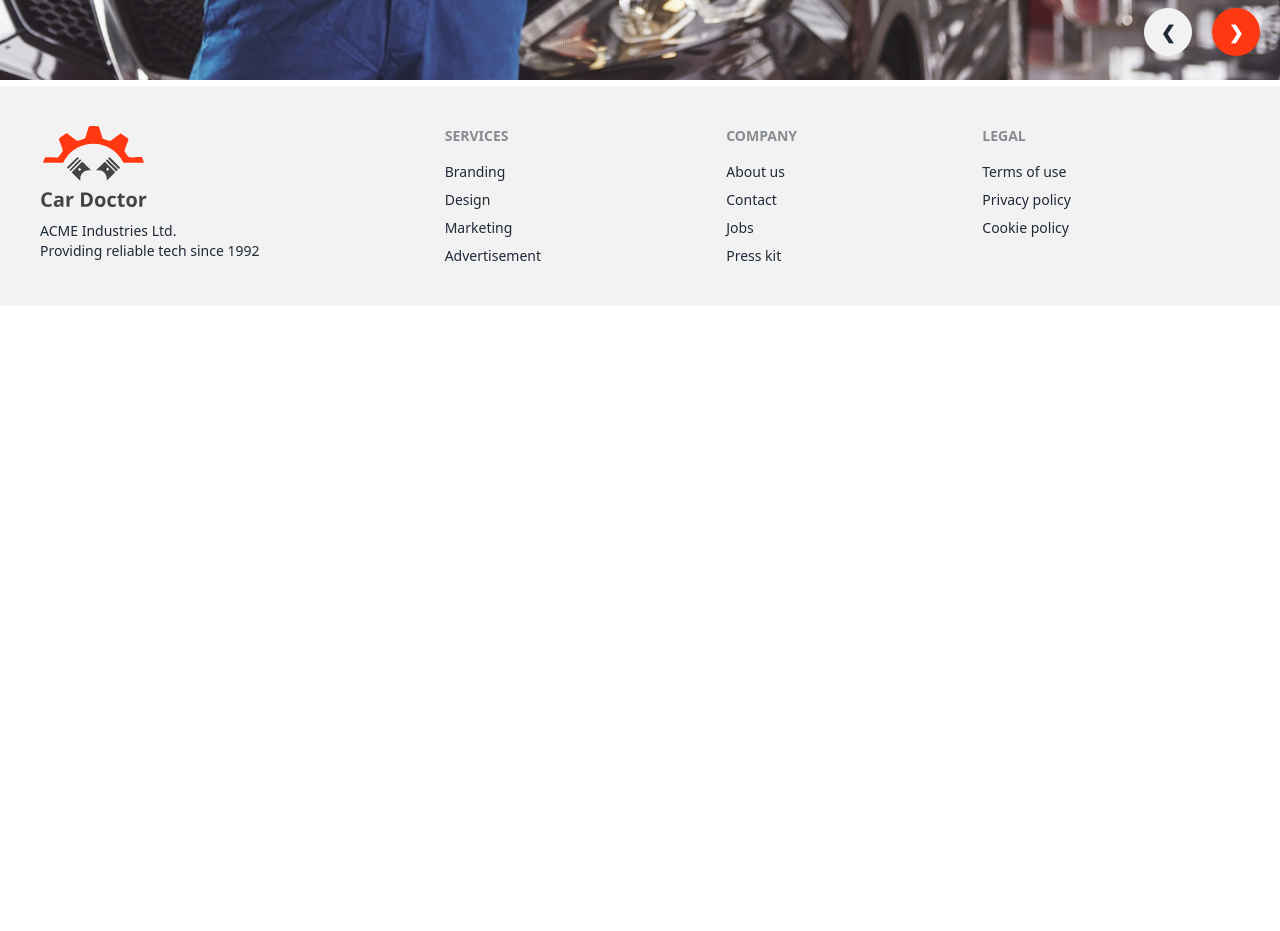
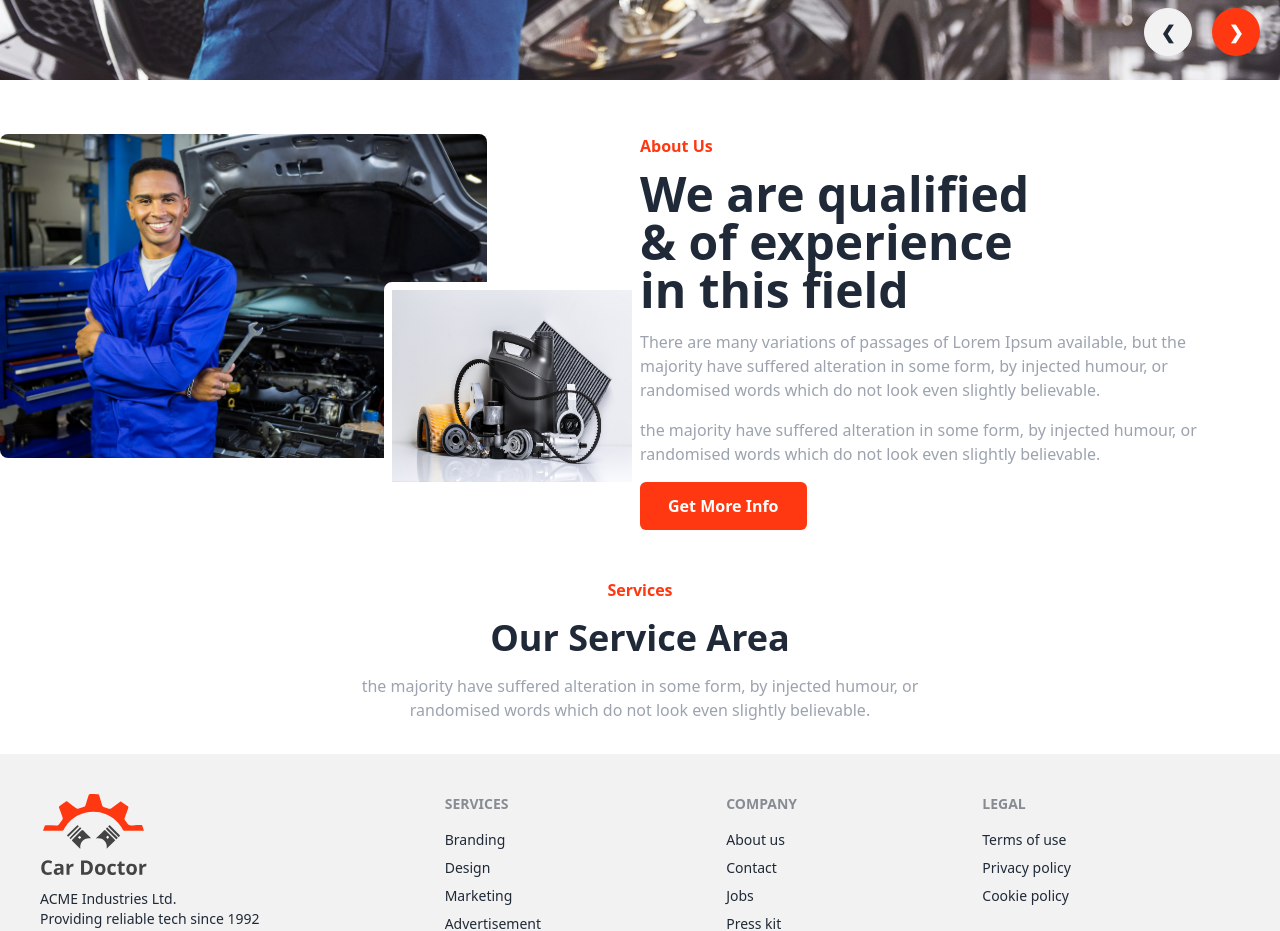
Before and after one commit to Shovon96/car-doctor-client, a React (Vite) app: page / in a window 1280 px wide. Shown: the part 800-1731 px from the top of the page. Before the commit the page ends 1106 px from the top, so only its background shows below. Built offline with nearby package versions, Linux system fonts and the light colour scheme.

Commit message:
about section added

```diff
--- a/src/Pages/HomePage/Home/Home.jsx
+++ b/src/Pages/HomePage/Home/Home.jsx
@@ -1,9 +1,13 @@
-import Banner from "./Banner";
+import About from "../component/About";
+import Banner from "../component/Banner";
+import Services from "../component/Services";
 
 const Home = () => {
     return (
         <div>
             <Banner></Banner>
+            <About></About>
+            <Services></Services>
         </div>
     );
 };
--- /dev/null
+++ b/src/Pages/HomePage/component/About.jsx
@@ -0,0 +1,20 @@
+
+const About = () => {
+    return (
+        <div className="flex my-12">
+            <div className="flex-1">
+                <img className="rounded-lg relative w-5/6" src="../../../../src/assets/assets/images/about_us/person.jpg" alt="" />
+                <img className="rounded-lg absolute h-52 w-1/5 left-96 -bottom-[490px] border-8 border-white" src="../../../../src/assets/assets/images/about_us/parts.jpg" alt="" />
+            </div>
+            <div className="flex-1 px-14">
+                <h4 className="text-[#FF3811] font-bold">About Us</h4>
+                <h1 className="text-5xl font-bold mt-3 pr-40">We are qualified & of experience in this field</h1>
+                <p className="text-gray-400 my-4">There are many variations of passages of Lorem Ipsum available, but the majority have suffered alteration in some form, by injected humour, or randomised words which do not look even slightly believable. </p>
+                <p className="text-gray-400 my-4">the majority have suffered alteration in some form, by injected humour, or randomised words which do not look even slightly believable. </p>
+                <button className="px-7 py-3 bg-[#FF3811] text-white font-bold rounded-md">Get More Info</button>
+            </div>
+        </div>
+    );
+};
+
+export default About;
--- /dev/null
+++ b/src/Pages/HomePage/component/Services.jsx
@@ -0,0 +1,14 @@
+
+const Services = () => {
+    return (
+        <div className="my-8">
+            <div className="text-center">
+                <h5 className="font-bold text-[#FF3811]">Services</h5>
+                <h1 className="text-4xl font-bold my-4">Our Service Area</h1>
+                <p className="text-gray-400 my-3 px-80">the majority have suffered alteration in some form, by injected humour, or randomised words which do not look even slightly believable. </p>
+            </div>
+        </div>
+    );
+};
+
+export default Services;
```
Also changed, not shown: src/Pages/HomePage/component/Banner.jsx (renamed from src/Pages/HomePage/Home/Banner.jsx).
